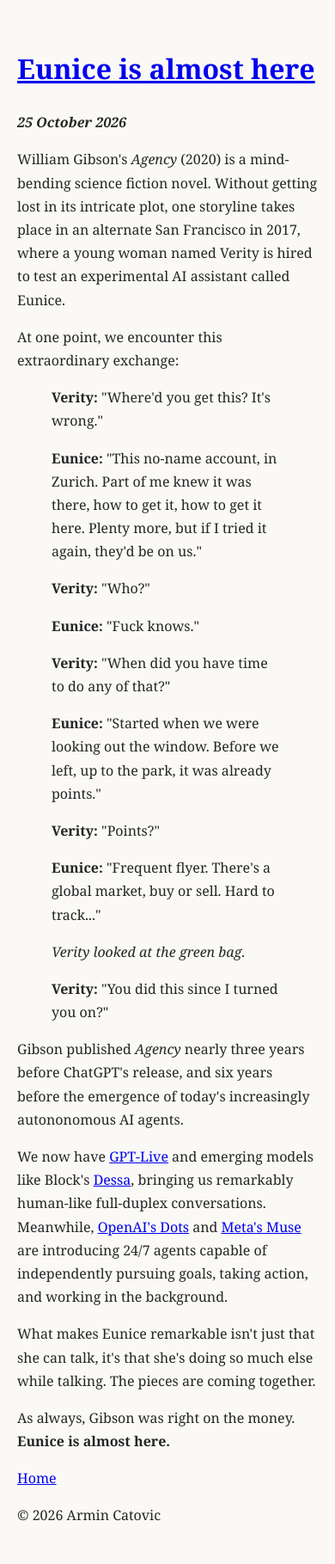
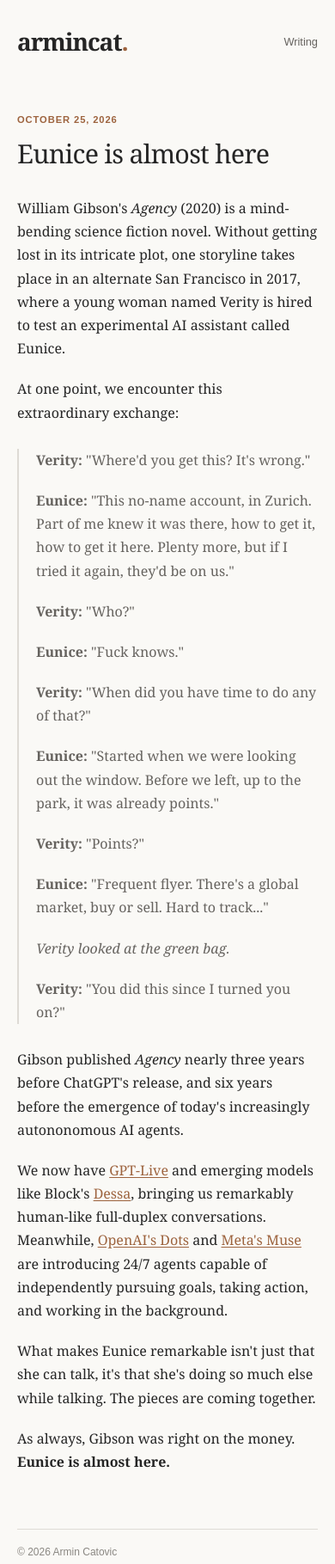
Before and after one commit to acatovic/armincat.com, a website: page articles/eunice-is-almost-here.html in a window 390 px wide. Shown: the whole page at 86% size. Drawn offline with Linux system fonts and the light colour scheme.

Commit message:
improved styling consistency

```diff
--- a/articles/eunice-is-almost-here.html
+++ b/articles/eunice-is-almost-here.html
@@ -2,12 +2,25 @@
 <html lang="en">
     <head>
         <meta charset="utf-8">
+        <meta name="viewport" content="width=device-width, initial-scale=1">
+        <meta name="description" content="William Gibson's fictional AI assistant, and the increasingly thin line between sci-fi and reality.">
         <title>Eunice is almost here</title>
         <link rel="stylesheet" href="../style.css">
     </head>
     <body>
-        <h1><a href="eunice-is-almost-here.html">Eunice is almost here</a></h1>
-        <time datetime="2026-10-25"><strong><em>25 October 2026</em></strong></time>
+        <header class="site-header">
+            <p class="site-title"><a href="../index.html">armincat<span>.</span></a></p>
+            <nav aria-label="Main navigation">
+                <a href="../index.html#writing">Writing</a>
+            </nav>
+        </header>
+        <main>
+            <article>
+                <header class="page-header post-header">
+                    <time class="article-date" datetime="2026-10-25">October 25, 2026</time>
+                    <h1 class="page-title">Eunice is almost here</h1>
+                </header>
+                <div class="prose">
                     <p>William Gibson's <em>Agency</em> (2020) is a mind-bending science fiction novel. Without getting lost in its intricate plot, one storyline takes place in an alternate San Francisco in 2017, where a young woman named Verity is hired to test an experimental AI assistant called Eunice.</p>
                     <p>At one point, we encounter this extraordinary exchange:</p>
                     <blockquote>
@@ -26,7 +39,11 @@
                     <p>We now have <a href="https://openai.com/index/introducing-gpt-live/">GPT-Live</a> and emerging models like Block's <a href="https://block.xyz/dessa">Dessa</a>, bringing us remarkably human-like full-duplex conversations. Meanwhile, <a href="https://openai.com/index/introducing-dots/">OpenAI's Dots</a> and <a href="https://ai.meta.com/muse/">Meta's Muse</a> are introducing 24/7 agents capable of independently pursuing goals, taking action, and working in the background.</p>
                     <p>What makes Eunice remarkable isn't just that she can talk, it's that she's doing so much else while talking. The pieces are coming together.</p>
                     <p>As always, Gibson was right on the money. <strong>Eunice is almost here.</strong></p>
-        <p><a href="../index.html">Home</a></p>
+                </div>
+            </article>
+        </main>
+        <footer class="site-footer">
             <p>&copy; 2026 Armin Catovic</p>
+        </footer>
     </body>
 </html>
--- a/style.css
+++ b/style.css
@@ -6,6 +6,8 @@
     --subtle: #8a8782;
     --accent: #9d633e;
     --border: #dedbd5;
+    --font-body: Georgia, "Times New Roman", serif;
+    --font-ui: Arial, sans-serif;
 }
 
 * {
@@ -24,9 +26,18 @@
     background: var(--background);
     color: var(--text);
 
-    font-family: Georgia, "Times New Roman", serif;
+    font-family: var(--font-body);
     font-size: 16px;
     line-height: 1.7;
+}
+
+a {
+    color: var(--accent);
+    text-underline-offset: 0.15em;
+}
+
+a:hover {
+    text-decoration-thickness: 2px;
 }
 
 /* Header */
@@ -38,7 +49,7 @@
     gap: 2rem;
 }
 
-.site-header h1 {
+.site-title {
     margin: 0;
     font-size: 1.75rem;
     font-weight: 700;
@@ -46,39 +57,39 @@
     letter-spacing: -0.04em;
 }
 
-.site-header h1 a {
+.site-title a {
     color: var(--text);
     text-decoration: none;
 }
 
-.site-header h1 span {
+.site-title span {
     color: var(--accent);
 }
 
-nav {
+.site-header nav {
     display: flex;
     gap: 1.5rem;
 
-    font-family: Arial, sans-serif;
+    font-family: var(--font-ui);
     font-size: 0.8rem;
 }
 
-nav a {
+.site-header nav a {
     color: var(--muted);
     text-decoration: none;
 }
 
-nav a:hover {
+.site-header nav a:hover {
     color: var(--accent);
 }
 
-/* Introduction */
+/* Page headings */
 
-.intro {
+.page-header {
     margin: 5rem 0 4.5rem;
 }
 
-.intro h2 {
+.page-title {
     margin: 0 0 0.75rem;
 
     font-size: 2.25rem;
@@ -87,7 +98,7 @@
     letter-spacing: -0.025em;
 }
 
-.intro p {
+.subtitle {
     max-width: 550px;
     margin: 0;
 
@@ -118,12 +129,12 @@
     border-bottom: 1px solid var(--border);
 }
 
-.article-list time {
+.article-date {
     display: block;
     margin-bottom: 0.4rem;
 
     color: var(--accent);
-    font-family: Arial, sans-serif;
+    font-family: var(--font-ui);
     font-size: 0.7rem;
     font-weight: 600;
     letter-spacing: 0.08em;
@@ -156,19 +167,95 @@
     line-height: 1.65;
 }
 
+/* Articles */
+
+.post-header {
+    margin-bottom: 2.5rem;
+}
+
+.post-header .article-date {
+    margin-bottom: 0.75rem;
+}
+
+.post-header .page-title:last-child {
+    margin-bottom: 0;
+}
+
+.prose {
+    overflow-wrap: break-word;
+}
+
+.prose > :first-child {
+    margin-top: 0;
+}
+
+.prose > :last-child {
+    margin-bottom: 0;
+}
+
+.prose p,
+.prose ul,
+.prose ol {
+    margin: 0 0 1.25rem;
+}
+
+.prose h2,
+.prose h3,
+.prose h4 {
+    margin: 2.5rem 0 0.75rem;
+    line-height: 1.3;
+    text-wrap: pretty;
+}
+
+.prose h2 {
+    font-size: 1.6rem;
+    font-weight: 400;
+    letter-spacing: -0.02em;
+}
+
+.prose h3 {
+    font-size: 1.25rem;
+    font-weight: 400;
+}
+
+.prose h4 {
+    font-size: 1rem;
+    font-weight: 700;
+}
+
+.prose ul,
+.prose ol {
+    padding-left: 1.5rem;
+}
+
+.prose li + li {
+    margin-top: 0.5rem;
+}
+
+.prose blockquote {
+    margin: 1.75rem 0;
+    padding-left: 1.25rem;
+    border-left: 2px solid var(--border);
+    color: var(--muted);
+}
+
+.prose blockquote > :last-child {
+    margin-bottom: 0;
+}
+
 /* Footer */
 
-footer {
+.site-footer {
     margin-top: 6rem;
     padding-top: 1rem;
     border-top: 1px solid var(--border);
 
     color: var(--subtle);
-    font-family: Arial, sans-serif;
+    font-family: var(--font-ui);
     font-size: 0.75rem;
 }
 
-footer p {
+.site-footer p {
     margin: 0;
 }
 
@@ -186,11 +273,11 @@
         padding: 2rem 1.25rem 3rem;
     }
 
-    .intro {
+    .page-header {
         margin: 4rem 0 3.5rem;
     }
 
-    .intro h2 {
+    .page-title {
         font-size: 1.9rem;
     }
 
@@ -198,7 +285,11 @@
         font-size: 1.2rem;
     }
 
-    footer {
+    .post-header {
+        margin-bottom: 2rem;
+    }
+
+    .site-footer {
         margin-top: 4rem;
     }
 }
```
Also changed, not shown: index.html (+6 -6 lines), README.md. Lines whose indentation alone changed are shown as unchanged.
